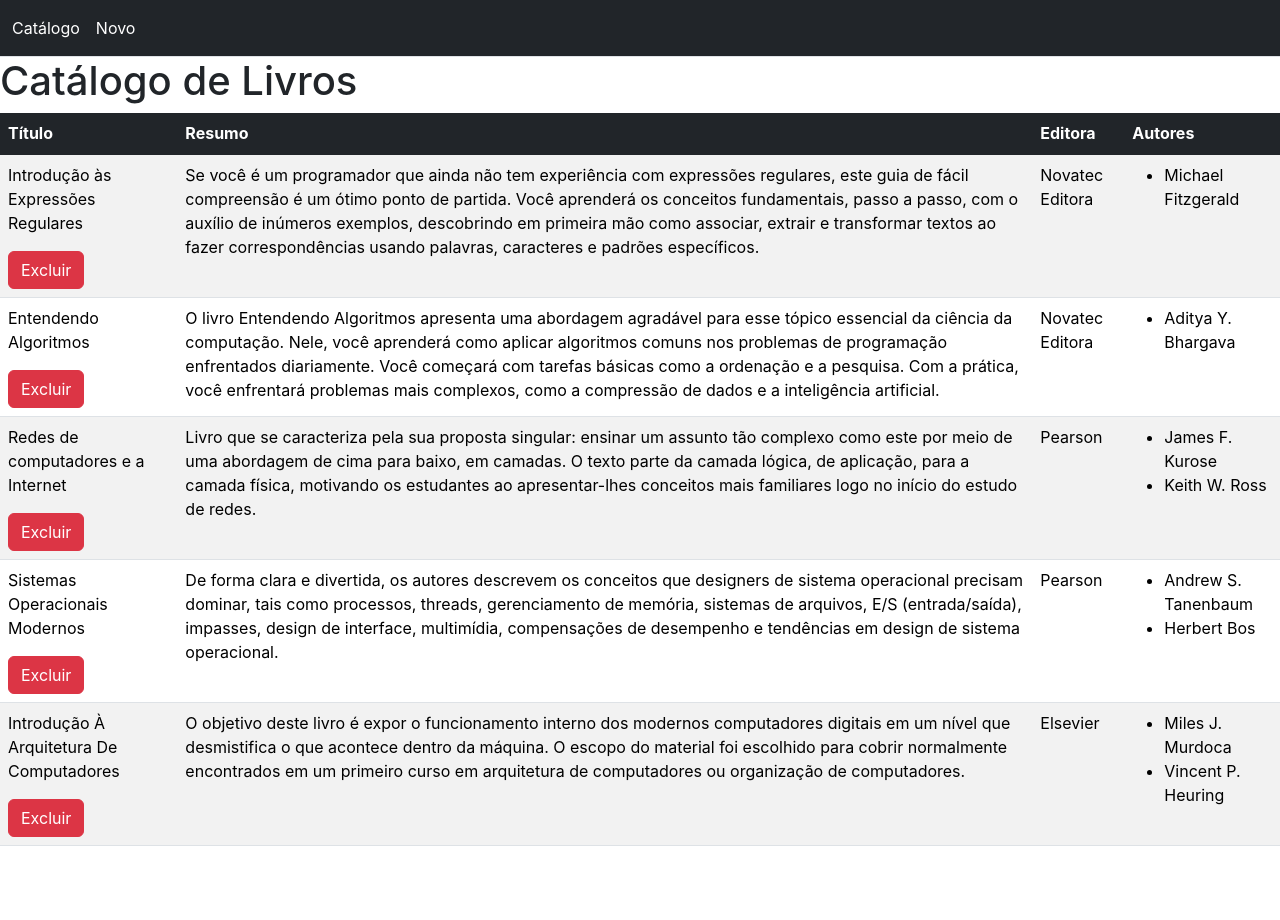
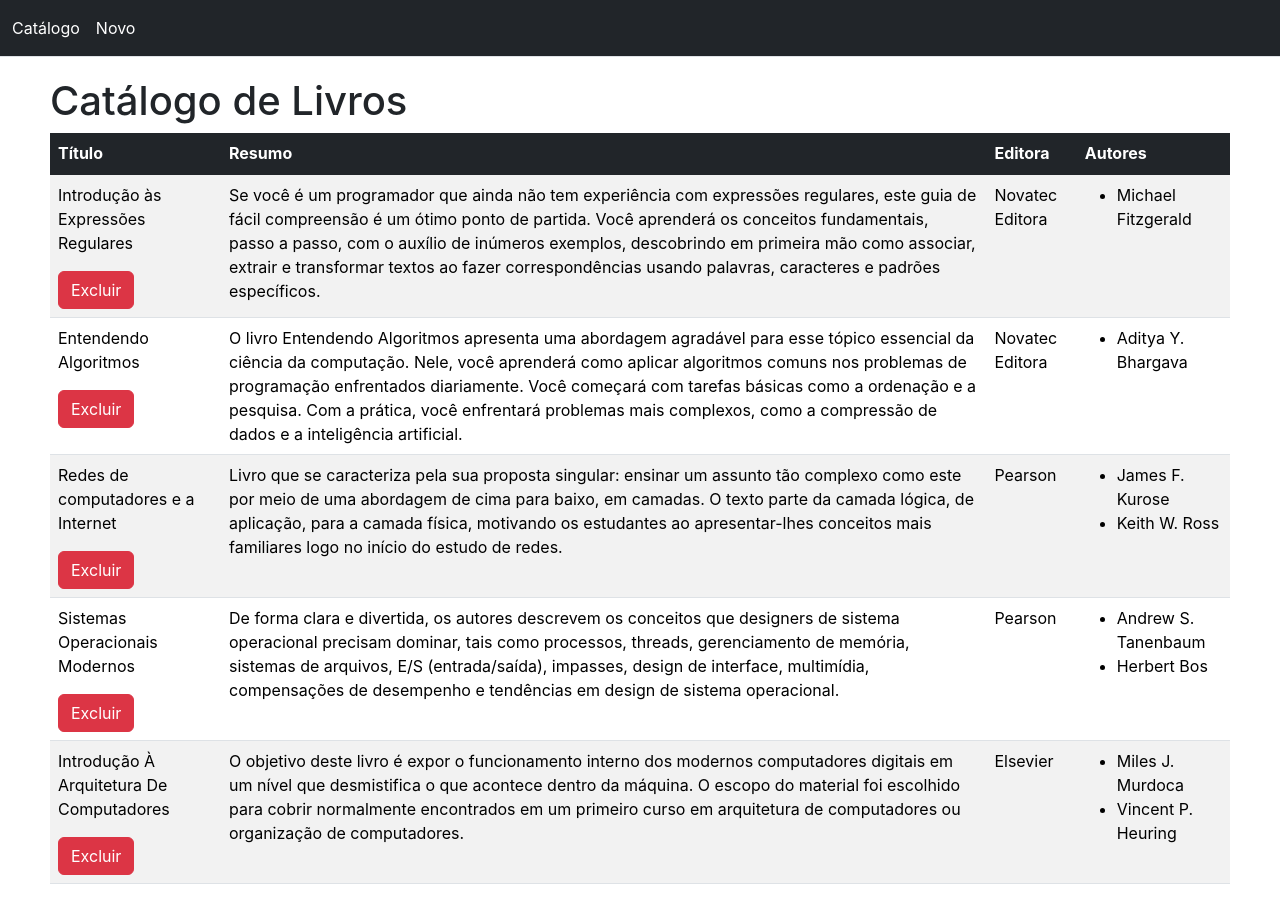
Before and after one commit to ivanmortimer/livros-react, a React (Create React App) app: page / in a window 1280 px wide. Before the commit the page ends 862 px from the top, so only its background shows below. Built offline with nearby package versions, Linux system fonts and the light colour scheme.

Commit message:
Primeiro commit

```diff
--- a/src/App.css
+++ b/src/App.css
@@ -1,16 +1,5 @@
 .App {
   text-align: center;
-}
-
-.App-logo {
-  height: 40vmin;
-  pointer-events: none;
-}
-
-@media (prefers-reduced-motion: no-preference) {
-  .App-logo {
-    animation: App-logo-spin infinite 20s linear;
-  }
 }
 
 .App-header {
@@ -24,15 +13,11 @@
   color: white;
 }
 
-.App-link {
-  color: #61dafb;
+.content-container {
+  display: flex;
+  align-items: center;
+  justify-content: center;
+  min-height: calc(100vh - 56px); /* Ocupa a altura total da página menos a altura da navbar */
+  padding: 20px 50px 20px 50px;
+  text-align: center; /* Centraliza o texto */
 }
-
-@keyframes App-logo-spin {
-  from {
-    transform: rotate(0deg);
-  }
-  to {
-    transform: rotate(360deg);
-  }
-}
--- a/src/App.tsx
+++ b/src/App.tsx
@@ -8,22 +8,26 @@ function App() {
   return (
     <div className="App">
       <BrowserRouter>
-        <nav className="navbar bg-dark border-bottom border-body navbar-dark navbar-text">
+        <nav className="navbar bg-dark border-bottom border-body navbar-dark">
           <div className="container-fluid">
             <ul className="navbar-nav d-flex flex-row">
-              <li className="nav-item me-3">  {/* Classe me-3 adiciona margem à direita */}
-                <Link className="nav-link text-white" to="/">Catálogo</Link> {/* text-white para cor branca */}
+              <li className="nav-item me-3">
+                <Link className="nav-link text-white" to="/">Catálogo</Link>
               </li>
               <li className="nav-item">
-                <Link className="nav-link text-white" to="/dados">Novo</Link> {/* text-white para cor branca */}
+                <Link className="nav-link text-white" to="/dados">Novo</Link>
               </li>
             </ul>
           </div>
         </nav>
-        <Routes>
-          <Route path="/" element={<LivroLista />} />
-          <Route path="/dados" element={<LivroDados />} />
-        </Routes>
+
+        {/* Contêiner para centralizar o conteúdo */}
+        <div className="content-container">
+          <Routes>
+            <Route path="/" element={<LivroLista />} />
+            <Route path="/dados" element={<LivroDados />} />
+          </Routes>
+        </div>
       </BrowserRouter>
     </div>
   );
--- a/src/LivroDados.js
+++ b/src/LivroDados.js
@@ -1,4 +1,25 @@
+import { useState, useNavigate } from "react";
+import ControleLivro from "./controle/ControleLivros.js";
+import ControleEditora from "./controle/ControleEditora.js";
+
+var controleLivro = new ControleLivro;
+var controleEditora = new ControleEditora;
+
 function LivroDados() {
+
+    var opcoes = (controleEditora.getEditoras()).map((editora) => Object.create({value: editora.codEditora, text: editora.nome}))
+
+    const [titulo, setTitulo] = useState();
+    const [resumo, setResumo] = useState();
+    const [autores, setAutores] = useState();
+    const [codEditora, setCodEditora] = useState(opcoes[0].value);
+
+    const navigate = useNavigate();
+
+    function tratarCombo(evento) {
+        setCodEditora(Number(target.evento));
+    }
+
     return (
         <main>Olá mundo</main>
     )
```
